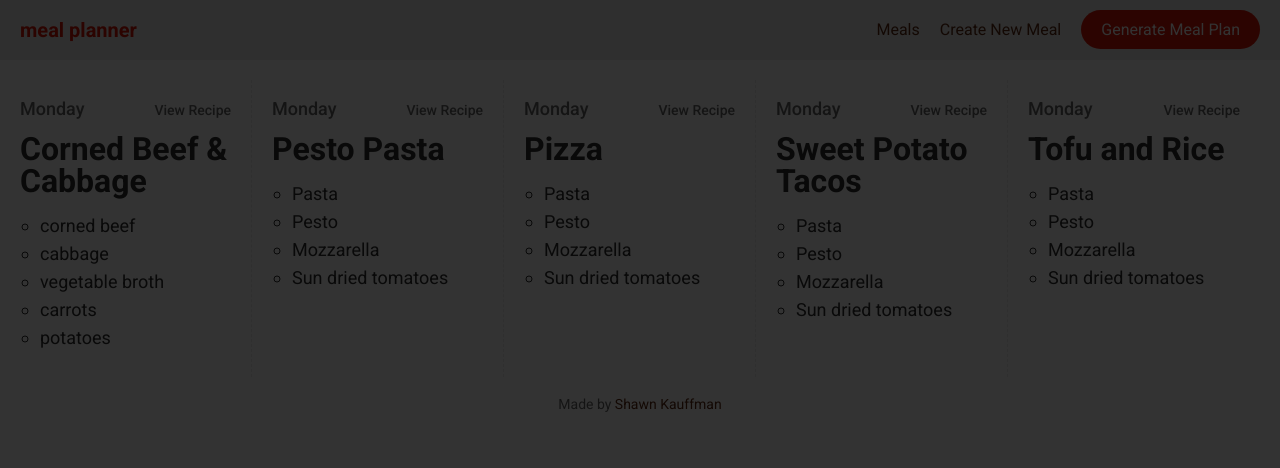
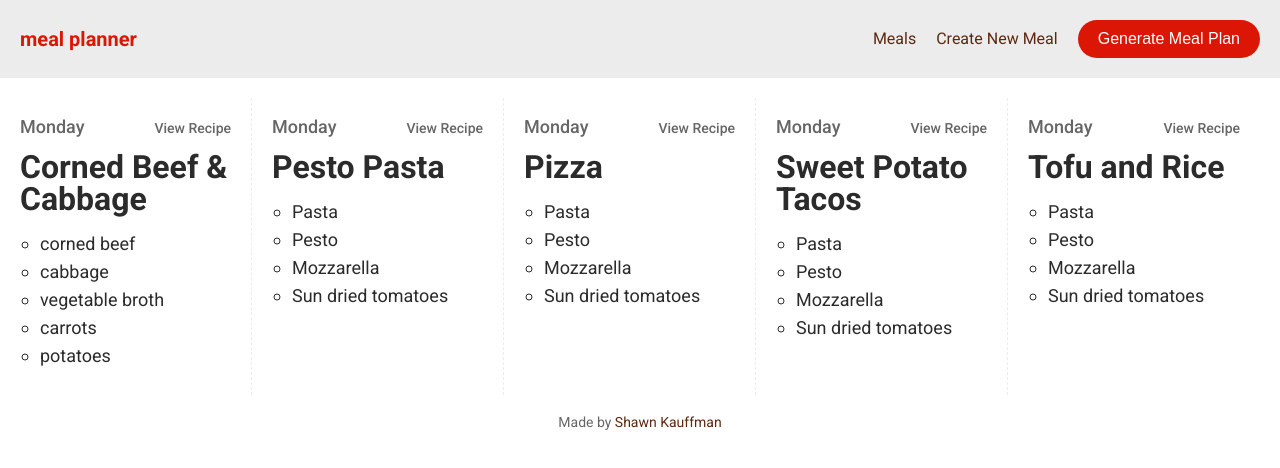
Before and after one commit to shawnkauffman/mealplanner, a React (Vite) app: page / in a window 1280 px wide. Shown: the top 468 px of the page. Built offline with nearby package versions, Linux system fonts and the light colour scheme.

Commit message:
added some form functions

```diff
--- a/src/App.js
+++ b/src/App.js
@@ -1,5 +1,5 @@
 import React, { Component } from "react";
-import { render } from "react-dom";
+import ReactDOM from "react-dom";
 import "./App.scss";
 import Header from "./components/Header";
 import Footer from "./components/Footer";
@@ -65,8 +65,7 @@ class App extends Component {
   render() {
     return (
       <main>
-        <div className="overlay" />
-        <div id="modal" />
+        <div id="modal" className="modal" />
         <Header meals={this.state.meals} />
         <MealList meals={this.state.meals} />
         <Footer />
@@ -75,4 +74,4 @@ class App extends Component {
   }
 }
 
-render(<App />, document.getElementById("root"));
+ReactDOM.render(<App />, document.getElementById("root"));
--- a/src/App.scss
+++ b/src/App.scss
@@ -37,6 +37,7 @@ header {
 
 nav ul {
   display: flex;
+  align-items: baseline;
 }
 
 nav li {
@@ -47,13 +48,16 @@ nav li:last-of-type {
   margin-right: 0;
 }
 
-a.generate-btn {
+.generate-btn {
   background: #db1604;
   text-align: center;
   padding: 10px 20px;
   border-radius: 40px;
   font-size: 16px;
   color: #fff;
+  border: 0;
+  cursor: pointer;
+  outline: none;
 }
 
 ul.planner {
--- a/src/components/AddNewMealForm.js
+++ b/src/components/AddNewMealForm.js
@@ -1,11 +1,29 @@
 import React, { Component } from "react";
+import ReactDOM from "react-dom";
 
 class AddNewMealForm extends Component {
+  closeAddNewMealForm() {
+    const modal = document.getElementById("modal");
+    ReactDOM.unmountComponentAtNode(modal);
+    modal.classList.remove("active");
+  }
+
+  handleSubmit(event) {
+    event.preventDefault();
+  }
+
   render() {
     return (
-      <div className="modal">
+      <div className="modal--inner">
         <h1>Add a Meal</h1>
-        <form>
+        <button
+          type="button"
+          className="modal--close-button"
+          onClick={this.closeAddNewMealForm}
+        >
+          &times;
+        </button>
+        <form onSubmit={this.handleSubmit}>
           <input type="text" placeholder="Name" />
           <input type="text" placeholder="URL" />
           <input type="text" placeholder="Ingredients" />
--- a/src/components/Header.js
+++ b/src/components/Header.js
@@ -30,6 +30,7 @@ class Header extends Component {
   }
 
   openAddNewMealForm() {
+    document.getElementById("modal").classList.add("active");
     render(<AddNewMealForm />, document.getElementById("modal"));
   }
 
@@ -46,13 +47,13 @@ class Header extends Component {
               <a href="#">Create New Meal</a>
             </li>
             <li>
-              <a
-                href="#"
+              <button
+                type="button"
                 onClick={this.openAddNewMealForm}
                 className="generate-btn"
               >
                 Generate Meal Plan
-              </a>
+              </button>
             </li>
           </ul>
         </nav>
--- a/src/sass/partials/_modal.scss
+++ b/src/sass/partials/_modal.scss
@@ -1,19 +1,42 @@
-.overlay {
-  position: fixed;
-  top: 0;
-  bottom: 0;
-  left: 0;
-  right: 0;
-  background: rgba(0, 0, 0, 0.8);
-  //display: none;
+.modal {
+  &:before {
+    content: "";
+    display: none;
+    background: rgba(0, 0, 0, 0.7);
+    position: fixed;
+    top: 0;
+    left: 0;
+    right: 0;
+    bottom: 0;
+    z-index: 10;
+  }
+
+  &.active:before {
+    display: block;
+  }
 }
 
-.modal {
+.modal--inner {
+  transform: translate(-50%, -50%);
+  background: #fff;
+  top: 50%;
+  left: 50%;
+  z-index: 99;
+  position: fixed;
+  border-radius: 25px;
+  padding: 40px;
+  transition: transform 0.3s ease-out;
+}
+
+.modal--close-button {
+  cursor: pointer;
+  color: #aaa;
+  font-size: 24px;
+  text-decoration: none;
+  padding: 5px;
   position: absolute;
-  top: 10%;
-  left: 10%;
-  background: #fff;
-  width: 40vw;
-  height: 40vw;
-  border-radius: 20px;
+  right: 7px;
+  top: 0;
+  background: initial;
+  border: 0;
 }
```
